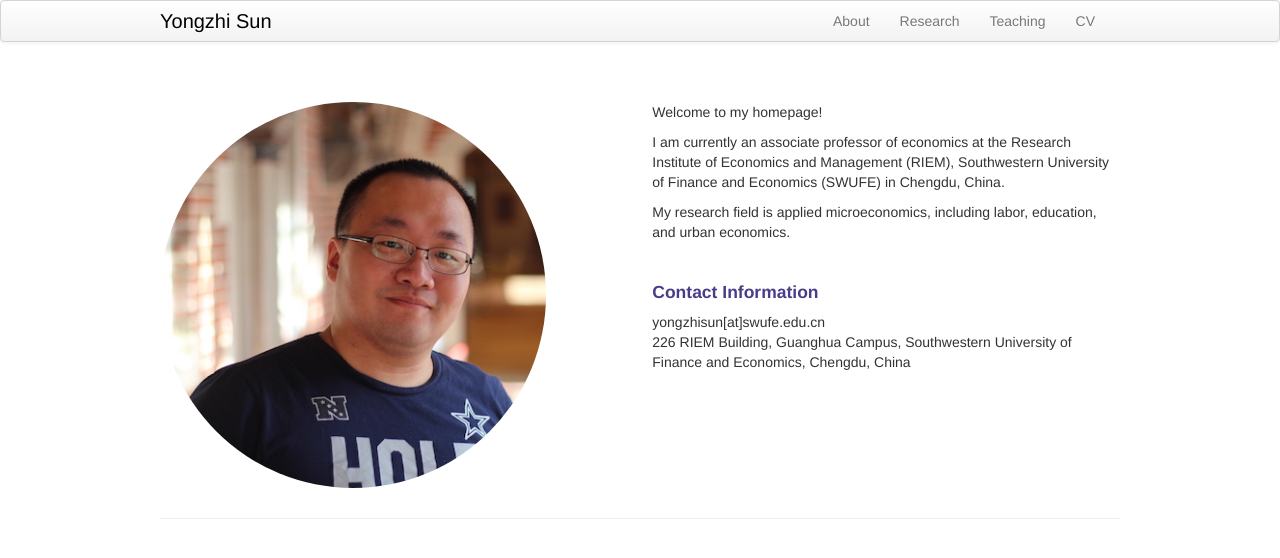
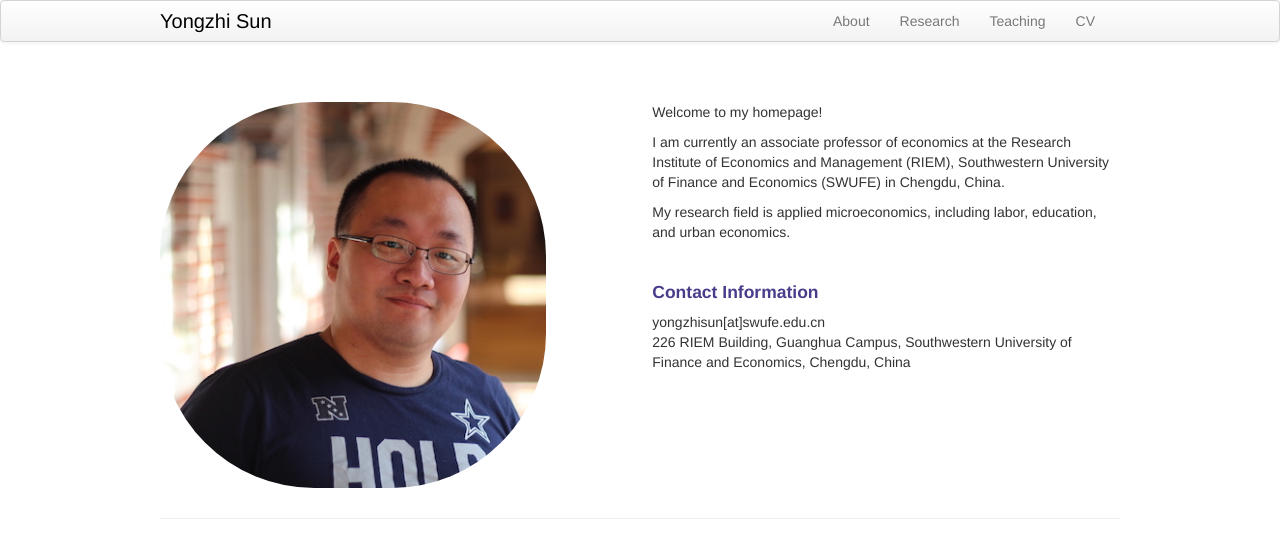
Before and after one commit to WEYoungkid/nzhao925.github.io, a Jekyll site: the page built from index.md, in a window 1280 px wide. Shown: the top 558 px of the page. Built offline with Jekyll 4.4.1, drawn with Linux system fonts in a browser that asks for light colours.

Commit message:
Update index.md

```diff
--- a/index.md
+++ b/index.md
@@ -5,7 +5,7 @@ description: Associate Professor of Economics at Research Institute of Economics
 <div class="container-narrow">
     <div class="row-fluid">
         <div class="span5">
-            <br/><br/><img style="float: left; border-radius:50%" src="../assets/pics/ys.JPG">
+            <br/><br/><img style="float: left; border-radius:40%" src="../assets/pics/ys.JPG">
         </div>
         <div class="span1">
         </div>
```
